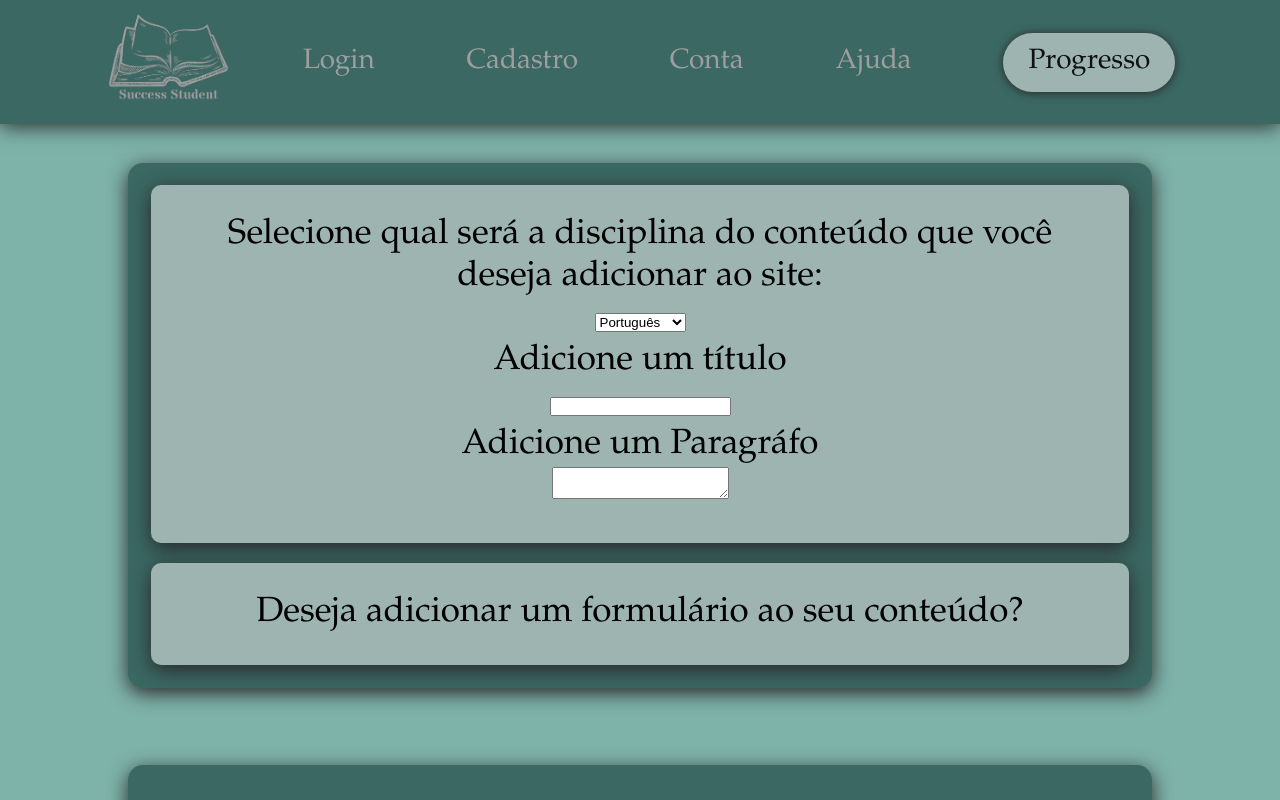
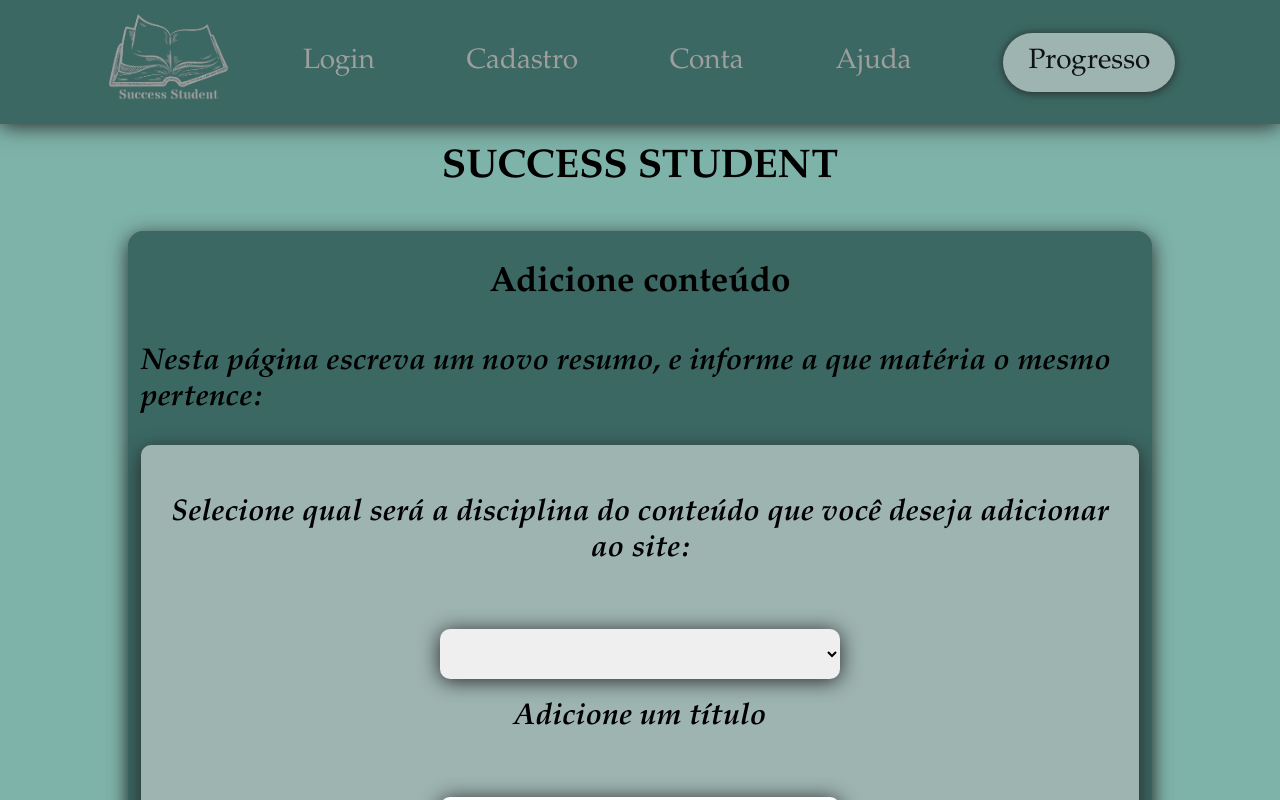
Before and after one commit to Bob-Cafezento/Front, a Vue app: page /adicionarconteudo in a window 1280 px wide. Shown: the top 800 px of the page. Built offline with nearby package versions, Linux system fonts and the light colour scheme.

Commit message:
Terminada a página de adicionar conteudo

```diff
--- a/src/views/AdicionarConteudoView.vue
+++ b/src/views/AdicionarConteudoView.vue
@@ -1,29 +1,31 @@
 <template>
+    <h1>SUCCESS STUDENT</h1>
     <div id="abrangent">
+
         <main>
-
+            <h2>Adicione conteúdo</h2>
+            <h3>Nesta página escreva um novo resumo, e informe a que matéria o mesmo pertence:</h3>
             <div class="box">
-                Selecione qual será a disciplina do conteúdo que você deseja adicionar ao site:<br>
-                <select name="select">
-                        <option value="valor1" selected>Português</option>
+                <h3>Selecione qual será a disciplina do conteúdo que você deseja adicionar ao site:</h3><br>
+                <select>
+                        <option value="valor" selected></option>
+                        <option value="valor1">Português</option>
                         <option value="valor2">Matemática</option>
-                        <option value="valor3">Historia</option>
+                        <option value="valor3">História</option>
                         <option value="valor3">Geografia</option>
                     </select><br>
-                Adicione um título<br>
+                <h3>Adicione um título</h3><br>
                 <input type="text" v-model="titulo"/><br>
-                Adicione um Paragráfo<br>
-                <textarea v-model="paragrafo" wrap="hard" class="paragrafo"></textarea><br>
+                <h3>Adicione um Paragráfo</h3><br>
+                <textarea v-model="paragrafo" wrap="hard"></textarea><br>
             </div>
             <div class="box" @click="$router.push('/adicionarformulario')">
                 Deseja adicionar um formulário ao seu conteúdo?
-
             </div>
-
         </main>
         <main class="resumo">
-                <h1>{{ titulo }}</h1> <br>
-                <p><i><b>{{ paragrafo }}</b></i></p>
+                <h1 class="titulo">{{ titulo }}</h1> <br>
+                <h4 class="paragrafo">{{ paragrafo }}</h4>
         </main>
     </div>
 </template>
@@ -46,4 +48,58 @@ export default {
     .resumo{
         white-space: pre-line;
     }
+    .titulo{
+        font-size: 50px;
+    }
+    .paragrafo{
+        font-size: 35px;
+    }
+    h1{
+        padding: 0;
+        margin-top: 20px;
+    }
+    h3{
+        margin-top: 20px;
+        padding-bottom: 20px;
+    }
+    h4{
+        font-family: garamond;
+        font-size: 30px;
+    }
+    select{
+        width: 400px;
+        height: 50px;
+        border: none;
+        font-family: Garamond;
+        font-size: 30px;
+        border-radius: 10px;
+        text-align: center;
+        box-shadow: 0 2px 20px var(--preto-claro);
+    }
+    select:hover{
+        box-shadow: 0 4px 60px var(--preto-claro);
+    }
+    input{
+        width: 400px;
+        height: 50px;
+        border: none;
+        border-radius: 10px;
+        font-family: Garamond;
+        font-size: 30px;
+        box-shadow: 0 2px 20px var(--preto-claro);
+    }
+    input:hover{
+        box-shadow: 0 4px 60px var(--preto-claro);
+    }
+    textarea{
+        width: 1000px;
+        height: 100px;
+        border-radius: 10px;
+        font-family: Garamond;
+        font-size: 30px;
+        box-shadow: 0 4px 20px var(--preto-claro);
+    }
+    textarea:hover{
+        box-shadow: 0 4px 60px var(--preto-claro);
+    }
 </style>
```
Also changed, not shown: 1 other file (tests, documents, lock files or other folders).
